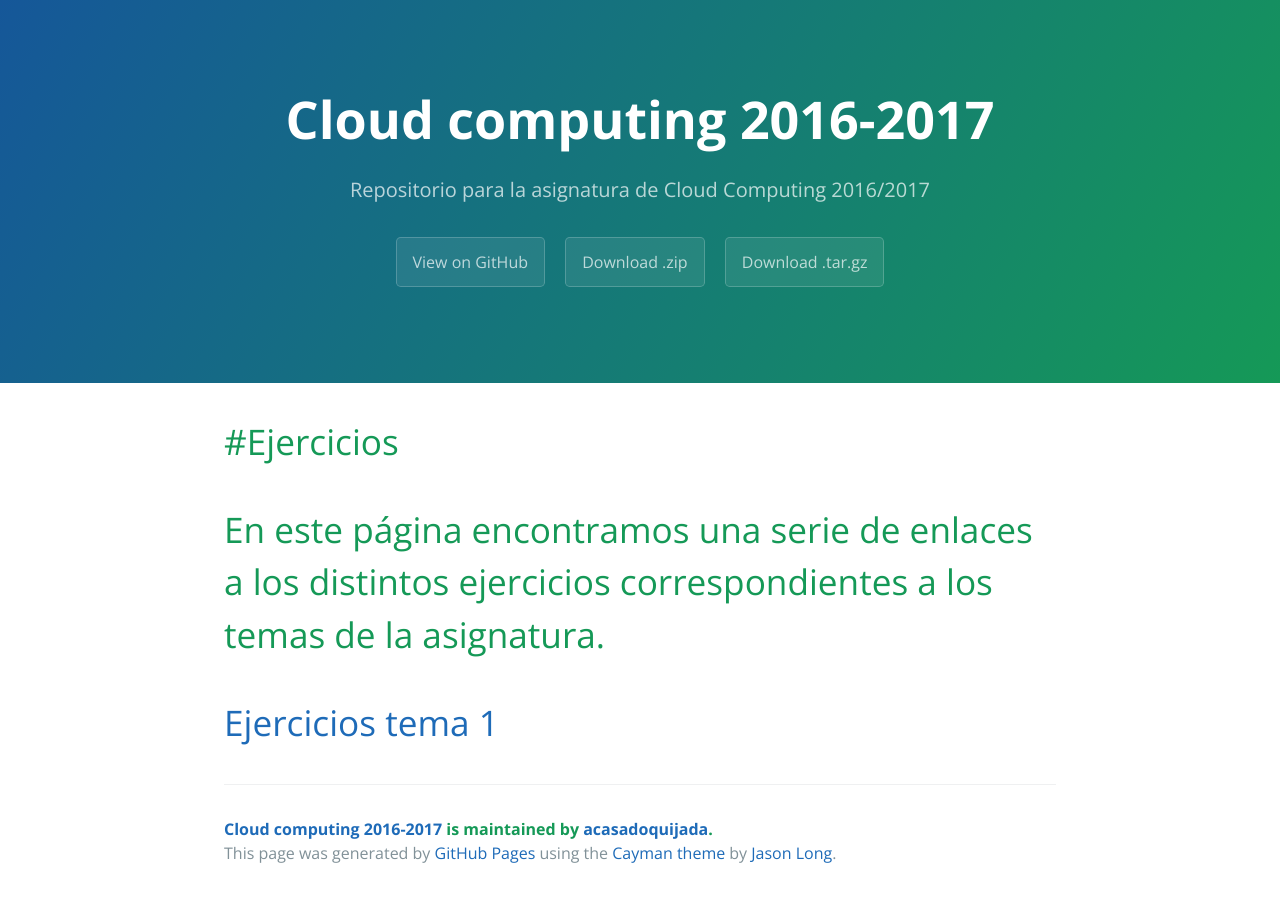
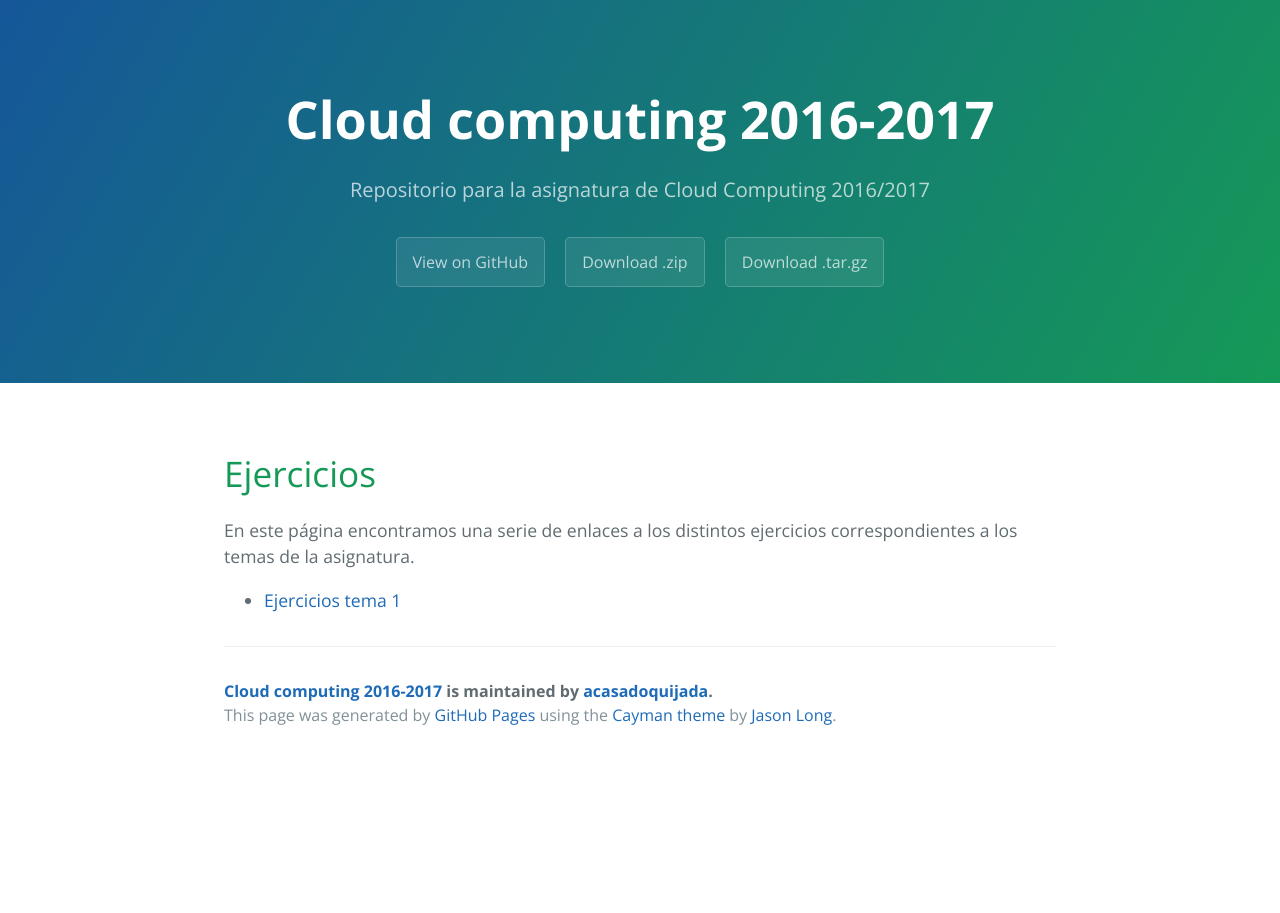
Before and after one commit to acasadoquijada/Cloud_Computing_2016-2017, a Jekyll site: the page built from ejercicios.md, in a window 1280 px wide. Built offline with Jekyll 4.4.1, drawn with Linux system fonts in a browser that asks for light colours.

Commit message:
Corregido formato

```diff
--- a/ejercicios.md
+++ b/ejercicios.md
@@ -2,8 +2,8 @@
 layout: ejercicios
 ---
 
-#Ejercicios
+# Ejercicios
 
 En este página encontramos una serie de enlaces a los distintos ejercicios correspondientes a los temas de la asignatura.
 
-[Ejercicios tema 1](ejerciciosTema1)
+* [Ejercicios tema 1](ejerciciosTema1)
```
